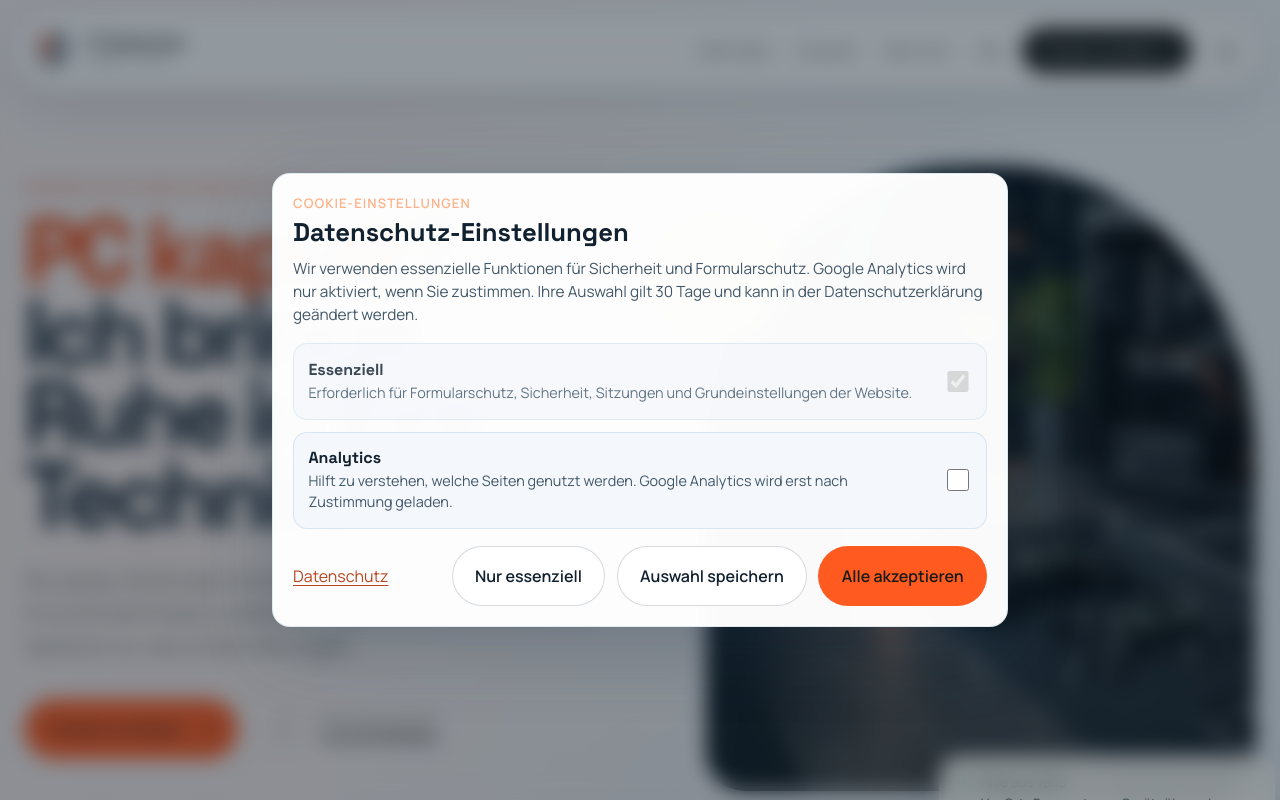
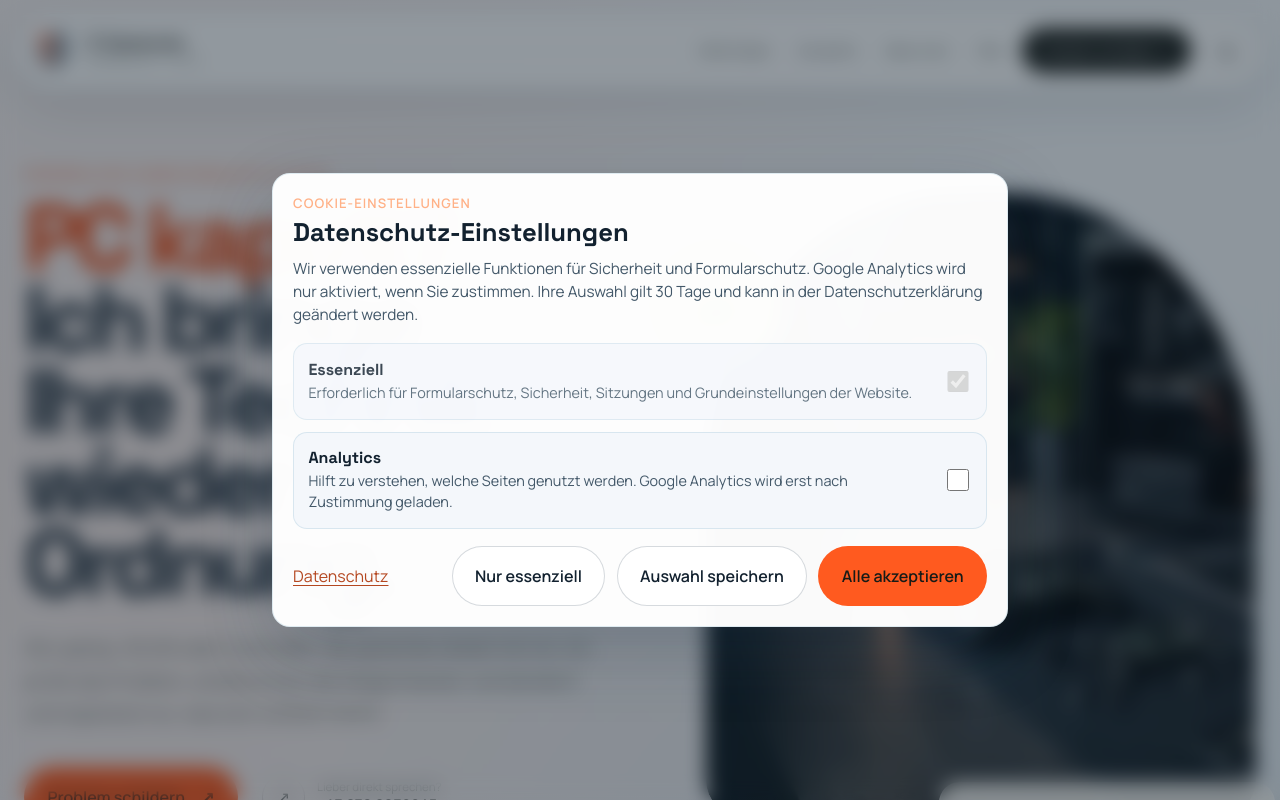
Before and after one commit to Tabsi1998/IT-Tabelander, a PHP site: page /index.php in a window 1280 px wide. Run offline with PHP 8.4, Linux system fonts and the light colour scheme.

Commit message:
Texte der Startseite sprachlich überarbeiten

```diff
--- a/private/home-content.php
+++ b/private/home-content.php
@@ -5,8 +5,8 @@ return [
     'hero' => [
         'eyebrow' => 'Persönliche Computerhilfe in Telfs',
         'headlineAccent' => 'PC kaputt? ',
-        'headline' => 'Ich bringe Ruhe in Ihre Technik.',
-        'lead' => 'Ob Laptop, WLAN oder Controller: Sie sprechen direkt mit Fabian. Ich prüfe das Problem, erkläre die Möglichkeiten verständlich und repariere nur, was wirklich Sinn ergibt.',
+        'headline' => 'Ich bringe Ihre Technik wieder in Ordnung.',
+        'lead' => 'Ob Laptop, WLAN oder Controller: Sie sprechen direkt mit mir. Ich prüfe das Problem, erkläre Ihnen die Möglichkeiten verständlich und repariere nur, was sich wirklich lohnt.',
         'highlights' => [
             'Direkter Ansprechpartner',
             'Verständlich erklärt',
@@ -16,7 +16,7 @@ return [
         'secondaryCta' => 'Hilfe finden',
     ],
     'trustSignals' => [
-        ['title' => 'Persönlich', 'text' => 'Vom ersten Anruf bis zur Übergabe bleibt Fabian Ihr Ansprechpartner.'],
+        ['title' => 'Persönlich', 'text' => 'Vom ersten Anruf bis zur Übergabe kümmere ich mich persönlich um Ihr Anliegen.'],
         ['title' => 'Nachvollziehbar', 'text' => 'Sie erfahren vor der Umsetzung, was sinnvoll ist und welche Alternativen es gibt.'],
         ['title' => 'Flexibel', 'text' => 'Je nach Anliegen vor Ort, per Fernwartung oder nach Geräteübergabe.'],
     ],
@@ -33,15 +33,15 @@ return [
     'processSteps' => [
         [
             'title' => 'Kurz erzählen',
-            'text' => 'Schildern Sie ohne Fachbegriffe, was nicht funktioniert. Fotos oder Fehlermeldungen können später helfen.',
+            'text' => 'Beschreiben Sie einfach, was nicht funktioniert. Fotos oder Fehlermeldungen helfen mir bei der ersten Einschätzung.',
         ],
         [
             'title' => 'Prüfen & erklären',
-            'text' => 'Ich ordne das Problem ein und erkläre Ihnen die sinnvollen Möglichkeiten, bevor etwas Größeres gemacht wird.',
+            'text' => 'Ich prüfe das Problem und erkläre Ihnen die sinnvollen Möglichkeiten, bevor ich mit größeren Arbeiten beginne.',
         ],
         [
             'title' => 'Lösen & testen',
-            'text' => 'Nach Ihrer Freigabe wird repariert oder eingerichtet. Zum Schluss prüfen wir gemeinsam, ob wieder alles passt.',
+            'text' => 'Nach Ihrer Freigabe repariere oder richte ich das Gerät ein. Anschließend prüfen wir gemeinsam, ob alles wieder funktioniert.',
         ],
     ],
     'serviceBands' => [
@@ -51,18 +51,18 @@ return [
             'imageAlt' => 'Geöffneter Computer bei der Fehlerdiagnose',
             'imageWidth' => 1536,
             'imageHeight' => 1024,
-            'intro' => 'Der Computer startet nicht, wird heiß, ist sehr langsam oder zeigt ständig Fehler? Ich suche zuerst die Ursache und bespreche dann die vernünftige Lösung.',
+            'intro' => 'Der Computer startet nicht, wird heiß, ist sehr langsam oder zeigt ständig Fehler? Ich suche zuerst die Ursache und bespreche anschließend mit Ihnen, welche Lösung sinnvoll ist.',
             'items' => ['Fehlerdiagnose und Reparatur', 'SSD- oder RAM-Aufrüstung', 'Reinigung, Windows- und Startprobleme'],
             'audience' => 'Startfehler · langsam · laut · defekt',
             'groups' => ['reparatur'],
         ],
         [
-            'title' => 'WLAN zuhause',
+            'title' => 'WLAN zu Hause',
             'image' => 'netzwerk-wlan',
             'imageAlt' => 'WLAN- und Netzwerkprüfung in einem Zuhause',
             'imageWidth' => 1536,
             'imageHeight' => 1024,
-            'intro' => 'Funklöcher, Abbrüche oder langsames Internet löst man nicht automatisch mit noch einem Repeater. Ich prüfe Platzierung, Einstellungen und vorhandene Geräte.',
+            'intro' => 'Bei Funklöchern, Verbindungsabbrüchen oder langsamem Internet hilft nicht immer ein weiterer Repeater. Ich prüfe die Platzierung, die Einstellungen und Ihre vorhandenen Geräte.',
             'items' => ['WLAN-Abdeckung und Störungen prüfen', 'Router, Mesh und Access Points einrichten', 'Heimnetz verständlich und sicher aufbauen'],
             'audience' => 'Funklöcher · Abbrüche · langsames Internet',
             'groups' => ['netzwerk'],
@@ -73,7 +73,7 @@ return [
             'imageAlt' => 'Computer-Komponenten für eine sinnvolle Aufrüstung',
             'imageWidth' => 1536,
             'imageHeight' => 1024,
-            'intro' => 'Ein neuer Computer, Drucker oder eine neue Festplatte soll einfach funktionieren. Ich richte alles sauber ein und übernehme auf Wunsch Ihre vorhandenen Daten.',
+            'intro' => 'Neue Geräte sollen von Anfang an zuverlässig funktionieren. Ich richte Computer, Drucker oder Festplatten für Sie ein und übertrage auf Wunsch Ihre vorhandenen Daten.',
             'items' => ['Neue Geräte startklar machen', 'Daten und Programme übersiedeln', 'Sinnvoll aufrüsten statt vorschnell ersetzen'],
             'audience' => 'Neugerät · Datenumzug · mehr Leistung',
             'groups' => ['systeme'],
@@ -84,7 +84,7 @@ return [
             'imageAlt' => 'Sicherheitsprüfung eines privaten Computers',
             'imageWidth' => 1717,
             'imageHeight' => 916,
-            'intro' => 'Seltsame Pop-ups, ein gehacktes Konto oder die Sorge um wichtige Fotos? Ich prüfe das Gerät und helfe bei einer verständlichen, sicheren Grundeinstellung.',
+            'intro' => 'Seltsame Pop-ups, ein gehacktes Konto oder Sorge um wichtige Fotos? Ich prüfe Ihr Gerät und helfe Ihnen, es verständlich und sicher einzurichten.',
             'items' => ['Viren- und Schadsoftware-Prüfung', 'Updates, Konten und Basisschutz', 'Backup für wichtige persönliche Daten'],
             'audience' => 'Pop-ups · Konto · Daten · Backup',
             'groups' => ['sicherheit'],
@@ -104,11 +104,11 @@ return [
     'faq' => [
         [
             'question' => 'Muss ich wissen, was genau kaputt ist?',
-            'answer' => 'Nein. Beschreiben Sie einfach, was Sie sehen, hören oder seit wann nicht mehr funktioniert. Die technische Einordnung ist Teil meiner Arbeit.',
+            'answer' => 'Nein. Beschreiben Sie einfach, was nicht funktioniert, was Sie beobachten und seit wann das Problem besteht. Um die technische Einordnung kümmere ich mich.',
         ],
         [
             'question' => 'Kommen Sie auch zu mir nach Hause?',
-            'answer' => 'Ja, wenn das Problem vor Ort gelöst werden sollte – zum Beispiel bei WLAN oder fest eingerichteten Geräten. Anderes lässt sich per Fernwartung oder nach Geräteübergabe meist effizienter lösen.',
+            'answer' => 'Ja, wenn sich das Problem am besten vor Ort lösen lässt – zum Beispiel bei WLAN oder fest installierten Geräten. Andere Anliegen lassen sich per Fernwartung oder nach einer Geräteübergabe meist schneller lösen.',
         ],
         [
             'question' => 'Erfahre ich die Kosten vor der Reparatur?',
@@ -116,7 +116,7 @@ return [
         ],
         [
             'question' => 'Lohnt sich die Reparatur bei einem älteren Gerät?',
-            'answer' => 'Nicht immer. Ersatzteilkosten, Zustand und geplanter Einsatz werden gemeinsam betrachtet. Wenn ein Ersatz sinnvoller ist, sage ich das offen.',
+            'answer' => 'Nicht immer. Ich berücksichtige die Ersatzteilkosten, den Zustand und die geplante weitere Nutzung. Wenn ein neues Gerät sinnvoller ist, sage ich Ihnen das offen.',
         ],
         [
             'question' => 'Helfen Sie auch per Fernwartung?',
--- a/private/page-registry.php
+++ b/private/page-registry.php
@@ -5,7 +5,7 @@ return [
     'home' => [
         'path' => '',
         'title' => 'Computerhilfe für Private in Telfs | IT-Tabelander',
-        'description' => 'Persönliche Computerhilfe in Telfs: PC- und Laptop-Reparatur, WLAN zuhause, Einrichtung, Sicherheit sowie Controller-Service direkt mit Fabian.',
+        'description' => 'Persönliche Computerhilfe in Telfs: PC- und Laptop-Reparatur, WLAN zu Hause, Einrichtung, Sicherheit und Controller-Service aus einer Hand.',
         'ogImage' => 'img/hero-it-tabelander-1440.webp',
         'schemaType' => 'ProfessionalService',
         'serviceTypes' => [
--- a/private/pages/home.php
+++ b/private/pages/home.php
@@ -70,9 +70,9 @@ $formMessage = match ($formStatus) {
                     <div class="home-hero-image">
                         <img src="<?= e(asset_url('img/hero-it-tabelander-768.webp')); ?>" srcset="<?= e(asset_url('img/hero-it-tabelander-768.webp')); ?> 768w, <?= e(asset_url('img/hero-it-tabelander-1440.webp')); ?> 1440w" sizes="(max-width: 980px) 100vw, 46vw" alt="Werkbank für Computer-, Laptop- und Controller-Reparaturen" width="1717" height="916" loading="eager" fetchpriority="high">
                     </div>
-                    <div class="home-hero-stamp" aria-label="Persönlich betreut von Fabian Tabelander">
+                    <div class="home-hero-stamp" aria-label="Persönliche Betreuung direkt durch mich">
                         <span>Direkt bei</span>
-                        <strong>Fabian</strong>
+                        <strong>mir</strong>
                     </div>
                     <div class="home-hero-location">
                         <span class="status-dot" aria-hidden="true"></span>
@@ -84,7 +84,7 @@ $formMessage = match ($formStatus) {
             <a class="problem-jump" href="#hilfe" data-reveal>
                 <span>Was macht Probleme?</span>
                 <strong>PC & Laptop</strong>
-                <strong>WLAN zuhause</strong>
+                <strong>WLAN zu Hause</strong>
                 <strong>Einrichten & Aufrüsten</strong>
                 <strong>Sicherheit</strong>
                 <span class="problem-jump-arrow" aria-hidden="true">↓</span>
@@ -94,7 +94,7 @@ $formMessage = match ($formStatus) {
                 <div class="problem-finder-heading" data-reveal>
                     <p class="section-eyebrow">Wobei kann ich helfen?</p>
                     <h2 id="problem-finder-title">Nicht jede Störung braucht gleich ein neues Gerät.</h2>
-                    <p>Wählen Sie einfach das, was Ihrem Problem am nächsten kommt. Wir klären gemeinsam, ob Reparatur, Einstellung oder ein sinnvoller Austausch hilft.</p>
+                    <p>Wählen Sie einfach den Bereich, der am besten zu Ihrem Problem passt. Gemeinsam klären wir, ob eine Reparatur, eine neue Einstellung oder ein Austausch sinnvoll ist.</p>
                 </div>
                 <div class="problem-finder-layout">
                     <div class="problem-list" data-service-accordion data-reveal>
@@ -158,7 +158,7 @@ $formMessage = match ($formStatus) {
                         <?php foreach ($about['principles'] as $principle): ?><li><?= e((string) $principle); ?></li><?php endforeach; ?>
                     </ul>
                     <div class="hero-actions">
-                        <a class="button button-dark" href="#kontakt">Fabian kontaktieren <span aria-hidden="true">↗</span></a>
+                        <a class="button button-dark" href="#kontakt">Mich kontaktieren <span aria-hidden="true">↗</span></a>
                         <a class="text-link text-link-dark" href="tel:<?= e(phone_href((string) $company['phone'])); ?>"><?= e((string) $company['phone']); ?></a>
                     </div>
                 </div>
@@ -190,8 +190,8 @@ $formMessage = match ($formStatus) {
             <section class="home-faq section" id="faq" aria-labelledby="home-faq-title">
                 <div class="home-faq-intro" data-reveal>
                     <p class="section-eyebrow">Kurz beantwortet</p>
-                    <h2 id="home-faq-title">Bevor Sie fragen müssen.</h2>
-                    <p>Noch unsicher? Rufen Sie einfach an – eine erste Einordnung lässt sich oft schon im kurzen Gespräch klären.</p>
+                    <h2 id="home-faq-title">Häufig gestellte Fragen.</h2>
+                    <p>Noch unsicher? Rufen Sie mich einfach an. Vieles lässt sich bereits in einem kurzen Gespräch klären.</p>
                 </div>
                 <div class="faq-list">
                     <?php foreach ($faq as $entry): ?>
--- a/private/partials/home-contact.php
+++ b/private/partials/home-contact.php
@@ -4,8 +4,8 @@ declare(strict_types=1);
 <section class="contact-section section" id="kontakt">
     <div class="contact-copy" data-reveal>
         <p class="section-eyebrow">Direkter Kontakt</p>
-        <h2>Was macht Ihre Technik gerade?</h2>
-        <p>Ein paar Stichworte reichen für den Anfang. Ich melde mich persönlich und sage Ihnen, welcher nächste Schritt sinnvoll ist.</p>
+        <h2>Wobei brauchen Sie Hilfe?</h2>
+        <p>Ein paar Stichworte reichen für den Anfang. Ich melde mich persönlich bei Ihnen und erkläre, welcher nächste Schritt sinnvoll ist.</p>
         <dl class="contact-facts">
             <div>
                 <dt>Telefon</dt>
@@ -102,7 +102,7 @@ declare(strict_types=1);
                 <?php if ($formHasError('privacyConfirmation')): ?><small class="form-field-error" id="contact-error-privacyConfirmation">Bitte bestätigen Sie die Datenschutzerklärung.</small><?php endif; ?>
             </label>
             <p class="form-note">Ihre Angaben werden nur zur Bearbeitung der Anfrage verwendet. Weitere Details stehen in der <a href="<?= e(page_url('datenschutz.php')); ?>">Datenschutzerklärung</a>.</p>
-            <button class="button button-primary" type="submit">Problem an Fabian senden <span aria-hidden="true">↗</span></button>
+            <button class="button button-primary" type="submit">Anfrage an mich senden <span aria-hidden="true">↗</span></button>
         </form>
     </div>
 </section>
--- a/private/partials/site-footer.php
+++ b/private/partials/site-footer.php
@@ -8,7 +8,7 @@ declare(strict_types=1);
     </div>
     <nav class="footer-service-links" aria-label="Services">
         <a href="<?= e(page_url('pc-reparatur-telfs')); ?>">PC- & Laptop-Reparatur</a>
-        <a href="<?= e(page_url('wlan-netzwerk-telfs')); ?>">WLAN zuhause</a>
+        <a href="<?= e(page_url('wlan-netzwerk-telfs')); ?>">WLAN zu Hause</a>
         <a href="<?= e(page_url()); ?>#kontakt">Problem schildern</a>
     </nav>
     <nav class="footer-links" aria-label="Rechtliches">
--- a/private/partials/site-header.php
+++ b/private/partials/site-header.php
@@ -10,7 +10,7 @@ $homeAnchor = static fn (string $anchor): string => $isHomePage ? '#' . $anchor
         <span class="brand-mobile-mark" aria-hidden="true">
             <img class="brand-logo-image" src="<?= e(asset_url('img/logo/IT-Tabelander Logo Dunkel Transparent.png')); ?>" data-theme-logo data-logo-dark-src="<?= e(asset_url('img/logo/IT-Tabelander Logo Hell Transparent.png')); ?>" data-logo-light-src="<?= e(asset_url('img/logo/IT-Tabelander Logo Dunkel Transparent.png')); ?>" alt="" width="560" height="616">
         </span>
-        <span class="brand-wordmark"><strong>IT-Tabelander</strong><small>Fabian · Telfs</small></span>
+        <span class="brand-wordmark"><strong>IT-Tabelander</strong><small>Persönlich · Telfs</small></span>
     </a>
     <div class="header-actions">
         <nav class="site-nav" id="site-navigation" aria-label="Hauptnavigation">
```
Also changed, not shown: tests/run.php (+1 -1 lines).
